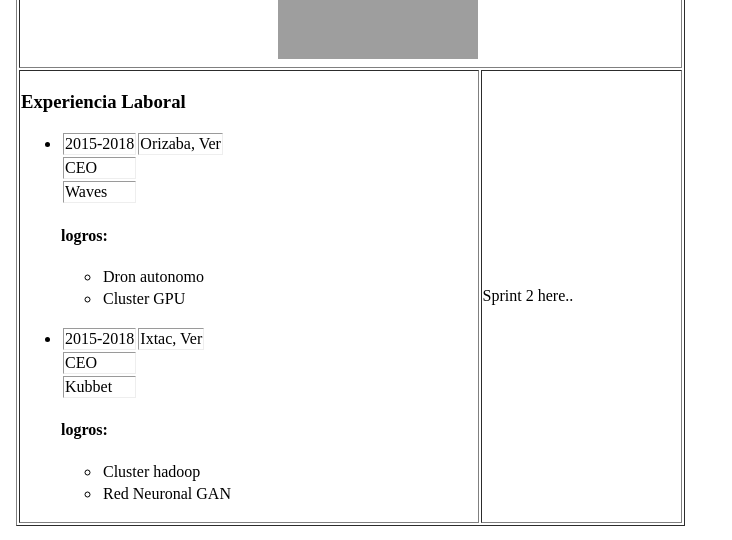
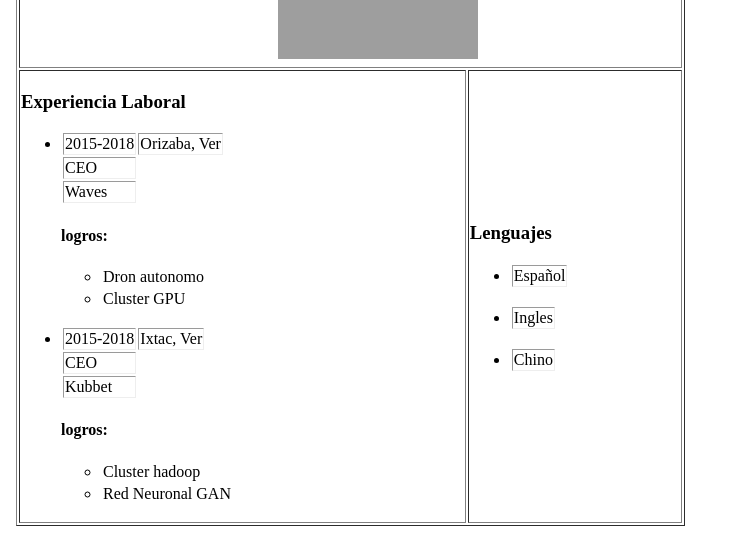
Before and after one commit to BryanVRe/bryanvre.github.io, an Angular app: page / in a window 1280 px wide. Shown: the part 257-797 px from the top of the page, without its empty margins (0-732 px from the left). Built offline with nearby package versions, Linux system fonts and the light colour scheme; grey boxes are pictures that could not be loaded.

Commit message:
update Languages #1

```diff
--- a/src/app/app.component.html
+++ b/src/app/app.component.html
@@ -5,6 +5,6 @@
 <table border="1">
   <tr><td colspan="2"><app-header></app-header></td></tr>
   <tr><td><app-work-experience></app-work-experience></td>
-  <td>Sprint 2 here..</td></tr>
+  <td><app-languages></app-languages></td></tr>
 </table>
 </body>
--- a/src/app/app.module.ts
+++ b/src/app/app.module.ts
@@ -4,12 +4,14 @@
 import { AppComponent } from './app.component';
 import { HeaderComponent } from './header/header.component';
 import { WorkExperienceComponent } from './work-experience/work-experience.component';
+import { LanguagesComponent } from './languages/languages.component';
 
 @NgModule({
   declarations: [
     AppComponent,
     HeaderComponent,
-    WorkExperienceComponent
+    WorkExperienceComponent,
+    LanguagesComponent
   ],
   imports: [
     BrowserModule
--- /dev/null
+++ b/src/app/languages/languages.component.html
@@ -0,0 +1,8 @@
+<h3>Lenguajes</h3>
+<ul *ngFor="let l of languages">
+    <li>
+     <tr>
+     <td>{{l.nombreL}}</td>
+
+     </li>
+ </ul>
--- /dev/null
+++ b/src/app/languages/languages.component.ts
@@ -0,0 +1,29 @@
+import { Component, OnInit } from '@angular/core';
+
+@Component({
+  selector: 'app-languages',
+  templateUrl: './languages.component.html',
+  styleUrls: ['./languages.component.css']
+})
+export class LanguagesComponent implements OnInit {
+
+  languages : Array<any> = [];
+  constructor() { }
+
+  ngOnInit(): void {
+    let l = {
+      nombreL: "Español",
+      };
+      let l1 = {
+        nombreL: "Ingles",
+        };
+        let l2 = {
+          nombreL: "Chino",
+          };
+      this.languages.push(l);
+      this.languages.push(l1);
+      this.languages.push(l2);
+  }
+
+
+}
```
Also changed, not shown: src/app/languages/languages.component.css (added), 1 other file (tests, documents, lock files or other folders).
